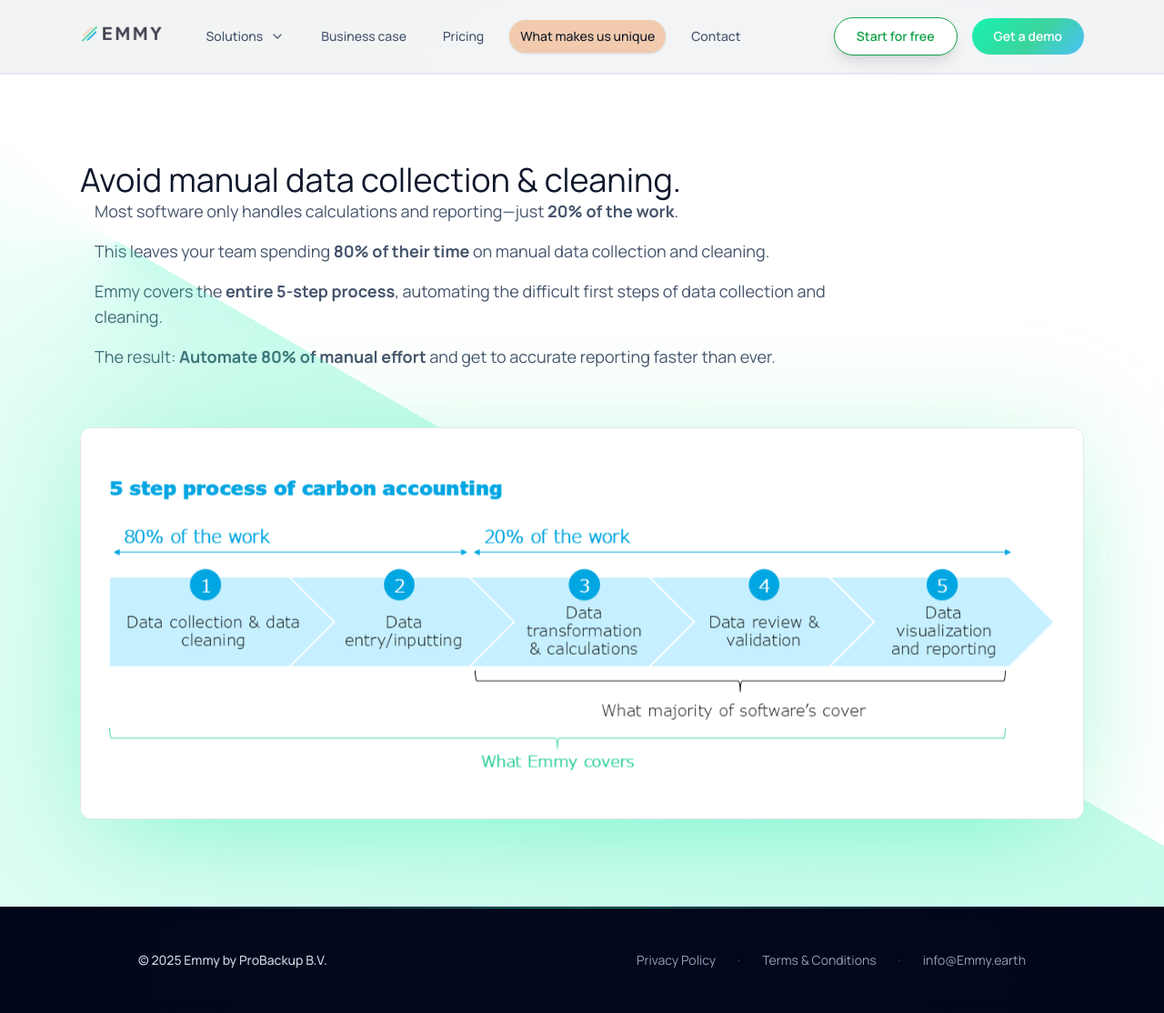
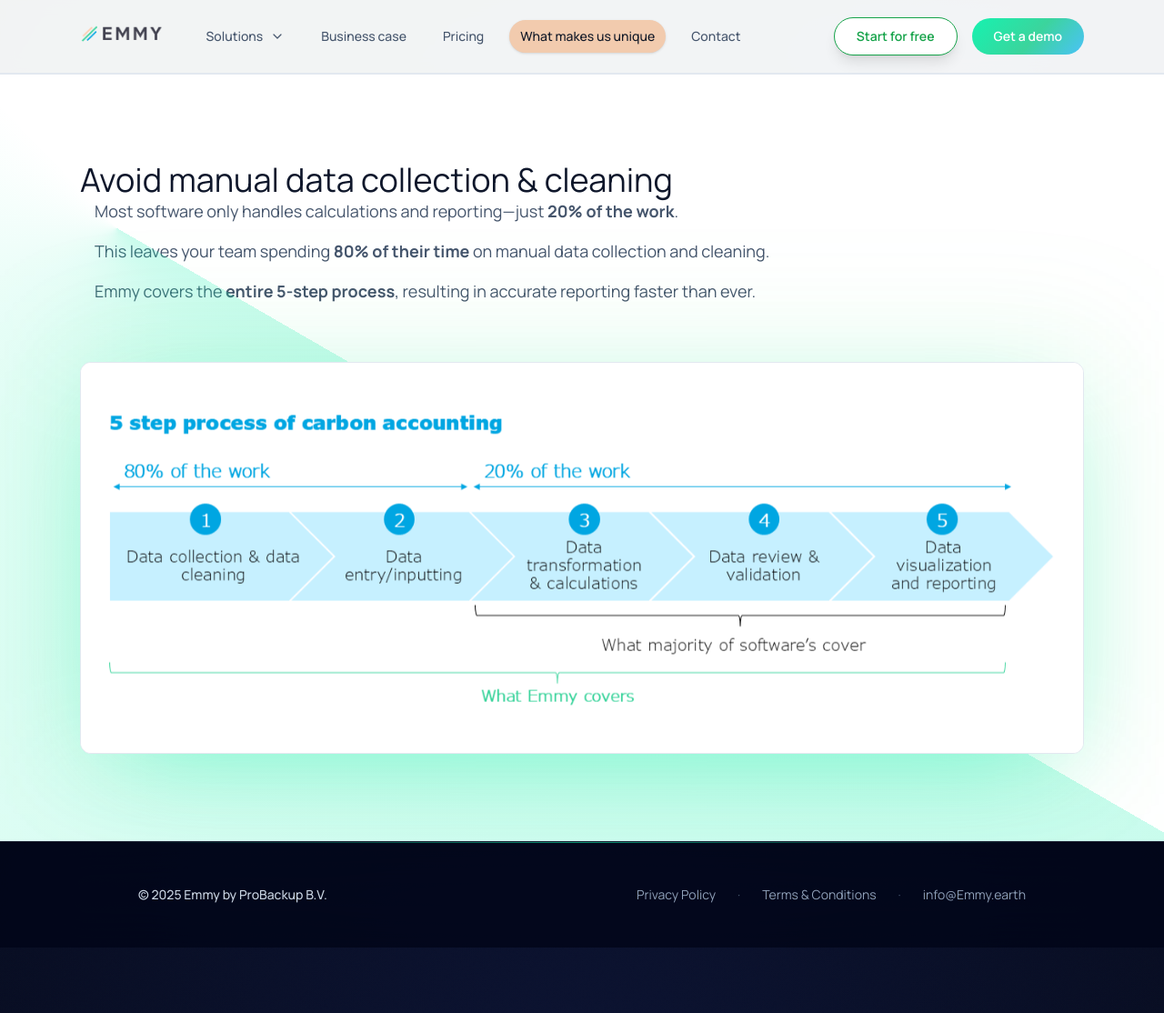
Before and after one commit to emmy-earth/promo-website, a Jekyll site: the page built from what-makes-us-unique.html, in a window 1280 px wide and 1114 px high. Shown: the whole window at 91% size. Built offline with Jekyll 4.4.1, drawn with Linux system fonts in a browser that asks for light colours; nearby versions of some CDN libraries; comment, search, counter and statistics services are not loaded.

Commit message:
Update what-makes-us-unique.html

```diff
--- a/what-makes-us-unique.html
+++ b/what-makes-us-unique.html
@@ -12,7 +12,7 @@ description: "Learn what makes Emmy.earth stand out from competition"
       <!-- THIS IS THE UPDATED SECTION -->
       <div class="space-y-8" data-animate>
         <h2 class="font-light text-3xl text-slate-900 sm:text-4xl max-w-4xl">
-          Avoid manual data collection & cleaning.
+          Avoid manual data collection & cleaning
         </h2>
 
         <div class="max-w-4xl">
@@ -27,11 +27,7 @@ description: "Learn what makes Emmy.earth stand out from competition"
             </li>
             <li class="flex items-start gap-4">
               <span class="mt-2 h-2 w-2 flex-shrink-0 rounded-full bg-emerald-400"></span>
-              <span>Emmy covers the <strong>entire 5-step process</strong>, automating the difficult first steps of data collection and cleaning.</span>
-            </li>
-            <li class="flex items-start gap-4">
-              <span class="mt-2 h-2 w-2 flex-shrink-0 rounded-full bg-emerald-400"></span>
-              <span>The result: <strong>Automate 80% of manual effort</strong> and get to accurate reporting faster than ever.</span>
+              <span>Emmy covers the <strong>entire 5-step process</strong>, resulting in accurate reporting faster than ever.</span>
             </li>
           </ul>
         </div>
```
